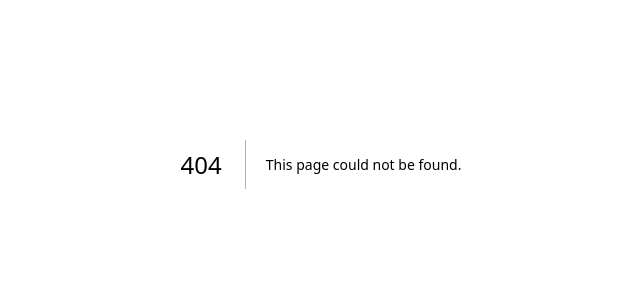
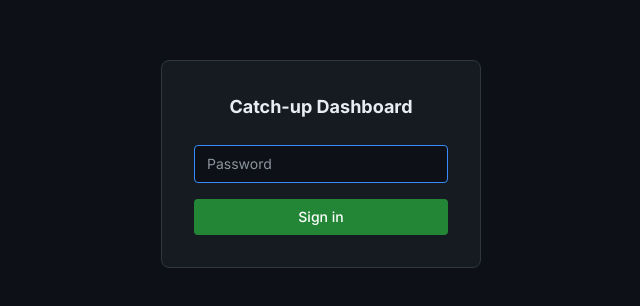
Before and after one commit to emilio510/catchup-dashboard, a Next.js app in the folder dashboard/: page /login in a window 1280 px wide. Before the commit this address had no page. Shown: the part 236-542 px from the top of the page, without its empty margins (319-959 px from the left). Built offline with nearby package versions, Linux system fonts and the light colour scheme.

Commit message:
feat: password auth with cookie-based sessions

```diff
--- /dev/null
+++ b/dashboard/app/login/action.ts
@@ -0,0 +1,28 @@
+"use server";
+
+import { cookies } from "next/headers";
+import { redirect } from "next/navigation";
+
+export async function loginAction(formData: FormData): Promise<{ error?: string }> {
+  const password = formData.get("password") as string;
+  const expected = process.env.DASHBOARD_PASSWORD;
+
+  if (!expected) {
+    return { error: "DASHBOARD_PASSWORD not configured" };
+  }
+
+  if (password !== expected) {
+    return { error: "Wrong password" };
+  }
+
+  const cookieStore = await cookies();
+  cookieStore.set("catchup-auth", "authenticated", {
+    httpOnly: true,
+    secure: process.env.NODE_ENV === "production",
+    sameSite: "lax",
+    maxAge: 60 * 60 * 24 * 30,
+    path: "/",
+  });
+
+  redirect("/");
+}
--- /dev/null
+++ b/dashboard/app/login/page.tsx
@@ -0,0 +1,42 @@
+"use client";
+
+import { useActionState } from "react";
+import { loginAction } from "./action";
+
+export default function LoginPage() {
+  const [state, formAction, isPending] = useActionState(
+    async (_prev: { error?: string }, formData: FormData) => {
+      return await loginAction(formData);
+    },
+    {}
+  );
+
+  return (
+    <main className="min-h-screen flex items-center justify-center bg-[#0d1117]">
+      <div className="bg-[#161b22] border border-[#30363d] rounded-lg p-8 w-80">
+        <h1 className="text-lg font-bold text-[#e6edf3] mb-6 text-center">
+          Catch-up Dashboard
+        </h1>
+        <form action={formAction}>
+          <input
+            type="password"
+            name="password"
+            placeholder="Password"
+            autoFocus
+            className="w-full bg-[#0d1117] border border-[#30363d] rounded px-3 py-2 text-sm text-[#e6edf3] placeholder-[#8b949e] outline-none focus:border-[#388bfd] mb-4"
+          />
+          <button
+            type="submit"
+            disabled={isPending}
+            className="w-full bg-[#238636] hover:bg-[#2ea043] text-white text-sm font-medium py-2 rounded disabled:opacity-50"
+          >
+            {isPending ? "..." : "Sign in"}
+          </button>
+          {state.error && (
+            <p className="text-[#f85149] text-xs mt-3 text-center">{state.error}</p>
+          )}
+        </form>
+      </div>
+    </main>
+  );
+}
--- /dev/null
+++ b/dashboard/proxy.ts
@@ -0,0 +1,21 @@
+import { NextResponse } from "next/server";
+import type { NextRequest } from "next/server";
+
+export function proxy(request: NextRequest) {
+  const isLoginPage = request.nextUrl.pathname === "/login";
+  const authCookie = request.cookies.get("catchup-auth");
+
+  if (isLoginPage) {
+    return NextResponse.next();
+  }
+
+  if (!authCookie || authCookie.value !== "authenticated") {
+    return NextResponse.redirect(new URL("/login", request.url));
+  }
+
+  return NextResponse.next();
+}
+
+export const config = {
+  matcher: ["/((?!_next/static|_next/image|favicon.ico).*)"],
+};
```
